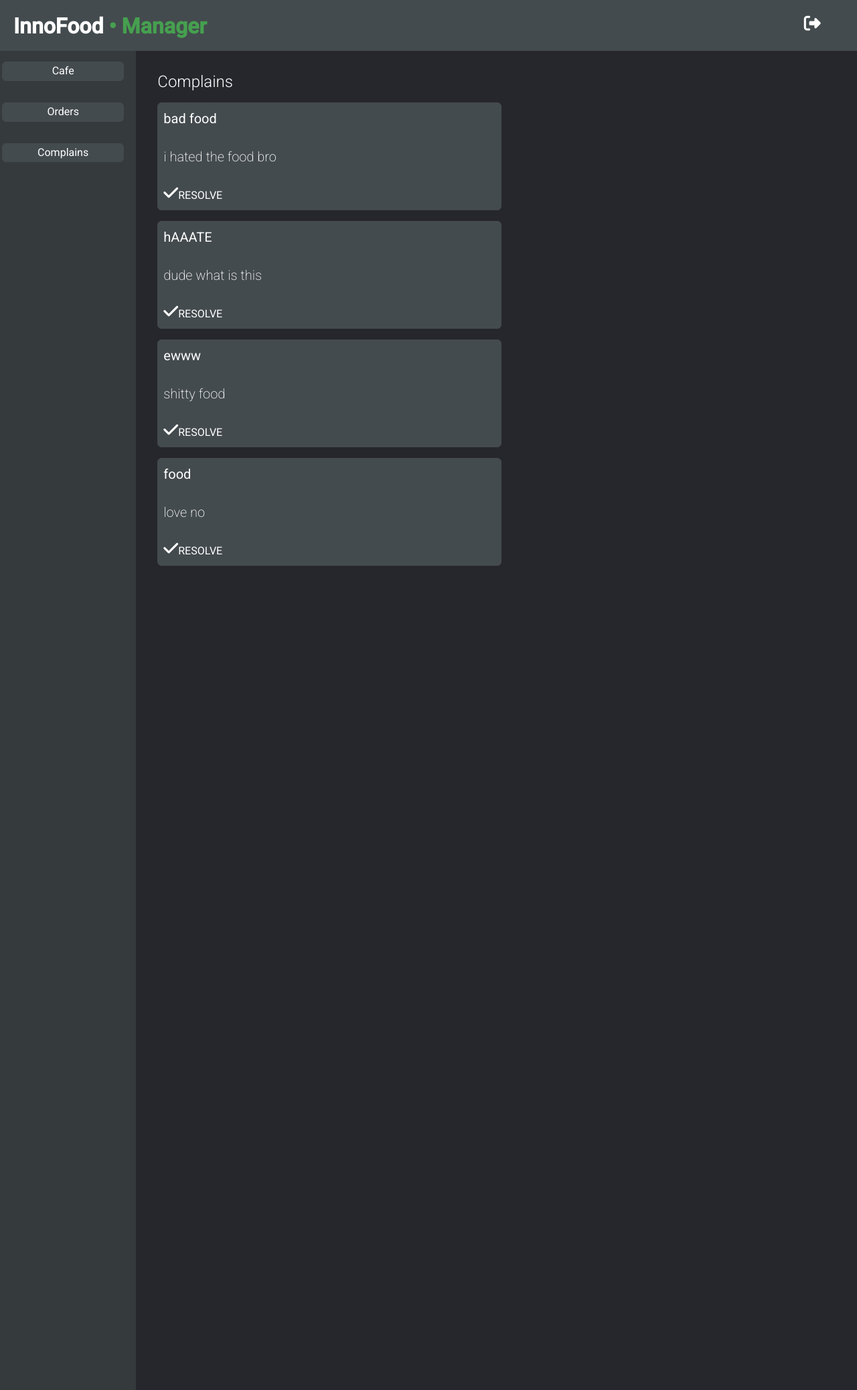
After one commit to maloescher/InnoFood, a Django app: page /manager/complains/ in a window 1280 px wide. The commit adds this page. Shown: the whole page at 67% size. Run offline with Django 3.2, Linux system fonts and the light colour scheme; data comes from the database, SQL or seed files in the repository; both versions use the stored data as it was after the commit; some libraries are stand-ins or nearby versions; some web fonts are replaced.

Commit message:
finish use case 015 Resolve complaint * Show list of Complains * update database with the resolved complains * update UI with results * Update url.py * update view.py with manger complains function

```diff
--- a/Requirements/UseCases.markdown
+++ b/Requirements/UseCases.markdown
@@ -205,7 +205,7 @@
 | **Primary actor(s)**   | Manager                                                      |
 | **Brief description**  | When Manager contacted Customer outside the system, check in the system that the complaint is resolved |
 | **Preconditions**      | Customer created complaint                                       |
-| **Flow of events**     | 1. Manager selects resolved complaint from the list<br />2. Manager changes it's state to 'Resolved' |
+| **Flow of events**     | 1. Manager see a list of un Resolved complains<br />2. Manager changes it's state to 'Resolved' py pressing on Resolve Button<br />3.Complain will be resolved and disappear from list|
 | **Postconditions**     | Complaint is hidden from both Customer and manager               |
 
 ### Sign Up
--- /dev/null
+++ b/scripts/innofood/core/templates/core/managerComplain.html
@@ -0,0 +1,26 @@
+<!--# this function is connected to use case  015 Resolve complaint-->
+{% extends 'core/manager_base.html' %}
+
+{% block main %}
+<h4>Complains</h4>
+
+{% for complain in complain_list %}
+<!-- <div class="manager__order" data-toggle="modal" data-target="#orderDetails"> -->
+<div class="manager__order">
+    <div class="row justify-content-between">
+        <div class="col-10">
+            <p><strong>{{complain.complaint_title}}</strong></p>
+            <br>
+        </div>
+        <div class="col-10">
+            <p>{{complain.description}}</p>
+            <br>
+        </div>
+        <div class="col-4">
+            <a href="/manager/complainResolved/{{complain.id}}"><i class="fas fa-check"></i>RESOLVE</a>
+        </div>
+    </div>
+</div>
+{% endfor %}
+
+{% endblock %}
--- a/scripts/innofood/core/templates/core/manager_base.html
+++ b/scripts/innofood/core/templates/core/manager_base.html
@@ -35,6 +35,7 @@
             <div class="row text-center justify-content-center">
                 <div class="col-10 menuOption" onclick="location.href='/manager/cafe/';">Cafe</div>
                 <div class="col-10 menuOption" onclick="location.href='/manager/orders/';">Orders</div>
+                <div class="col-10 menuOption" onclick="location.href='/manager/complains/';">Complains</div>
             </div>
         </div>
         <div class="col managerMain">
--- a/scripts/innofood/core/views.py
+++ b/scripts/innofood/core/views.py
@@ -23,6 +23,21 @@ def myOrders(request):
     return HttpResponse("<h1>My Orders<h1>")
 
 
+# this function is connected to use case  015 Resolve complaint
+def managerComplainsResolve(request, id):
+    complain = Complaint.objects.get(id=id)
+    complain.complaint_resolved = True
+    complain.save()
+    return redirect('managerComplains')
+
+
+# this function is connected to use case  015 Resolve complaint
+def managerComplains(request):
+    complain_list = Complaint.objects.filter(complaint_resolved=False)
+    return render(request, 'core/managerComplain.html', {'complain_list': complain_list})
+
+
+# this function is connected to use case  014 create complaint
 def complaints(request):
     return render(request, 'core/complaints.html', None)
 
--- a/scripts/innofood/innofood/urls.py
+++ b/scripts/innofood/innofood/urls.py
@@ -41,6 +41,8 @@ urlpatterns = [
 
     # MANAGER PART
     path('manager/orders/', views.ManagerOrders.as_view(), name='manager_orders'),
+    path('manager/complains/', views.managerComplains, name='managerComplains'),
+    path('manager/complainResolved/<int:id>', views.managerComplainsResolve, name='managerComplainsResolve'),
     path('manager/confirmed/', views.ManagerOrdersConfirmed.as_view(), name='manager_confirmed'),
     path('manager/declined/', views.ManagerOrdersDeclined.as_view(), name='manager_declined'),
     path('manager/switch_order/<int:id>/<int:status>', views.switch_order, name='switch_order'),
```
Also changed, not shown: scripts/innofood/db.sqlite3.
